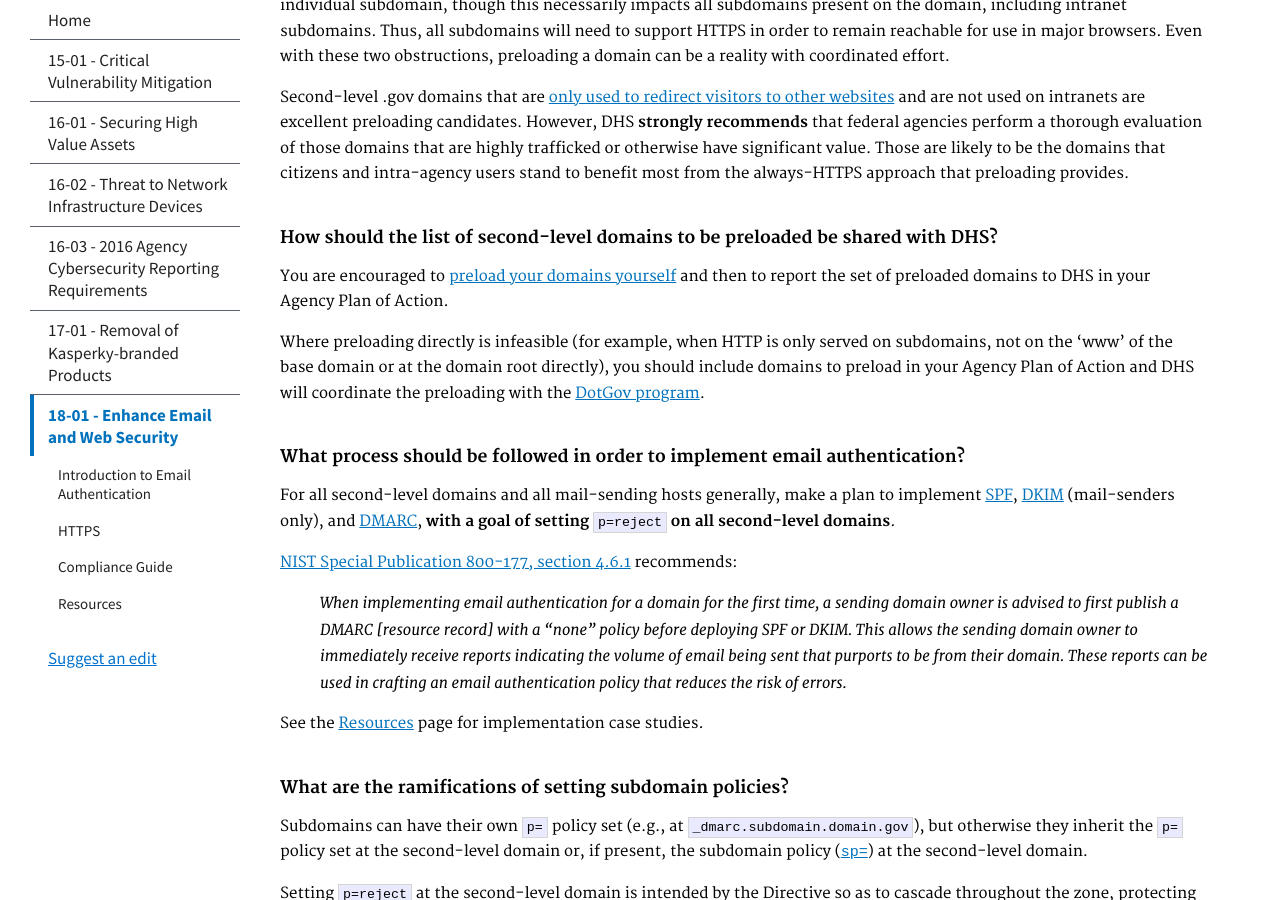
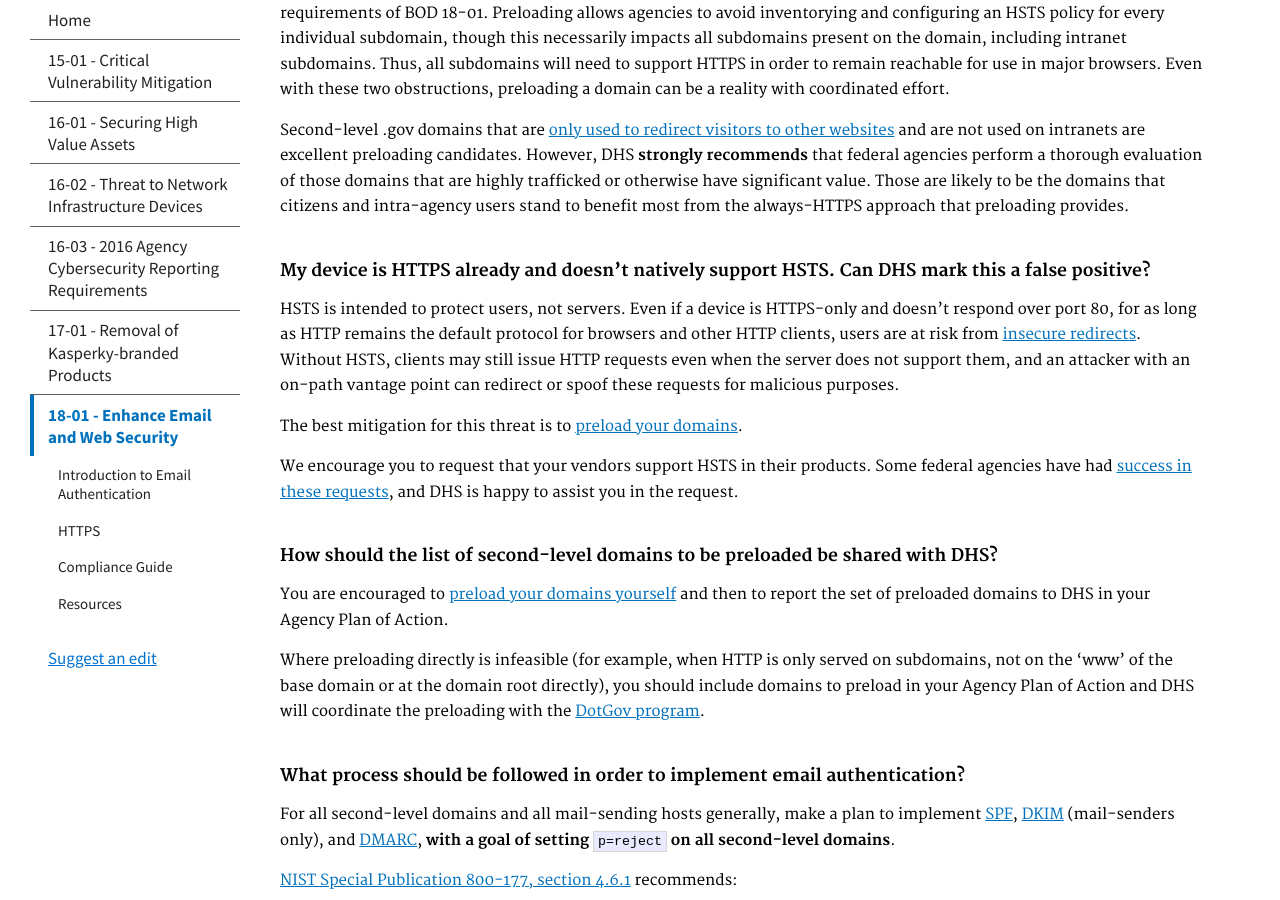
Before and after one commit to cisagov/cyber.dhs.gov, a Jekyll site: the page built from pages/18-01.md, in a window 1280 px wide and 900 px high, scrolled down 9831 px. Built offline with Jekyll 4.4.1, drawn with Linux system fonts in a browser that asks for light colours; some of the changed text lies outside the part shown.

Commit message:
merge fix for guide on 18-01

````diff
--- a/pages/18-01.md
+++ b/pages/18-01.md
@@ -325,6 +325,7 @@ Answers to other common compliance questions appear below.
 * [What is the scope of BOD 18-01?](#what-is-the-scope-of-bod-18-01)
 * [What is a second-level domain?](#what-is-a-second-level-domain)
 * [How does the web security requirement in BOD 18-01 differ from M-15-13?](#how-does-the-web-security-requirement-in-bod-18-01-differ-from-m-15-13)
+* [My device is HTTPS already and doesn't natively support HSTS. Can DHS mark this as a false positive?](#my-device-is-https-already-and-doesnt-natively-support-hsts-can-dhs-mark-this-a-false-positive)
 * [How should the list of second-level domains to be preloaded be shared with DHS?](#how-should-the-list-of-second-level-domains-to-be-preloaded-be-shared-with-dhs)
 * [What process should be followed in order to implement email authentication?](#what-process-should-be-followed-in-order-to-implement-email-authentication)
 * [What are the ramifications of setting subdomain policies?](#what-are-the-ramifications-of-setting-subdomain-policies)
@@ -355,7 +356,14 @@ BOD 18-01 also mandates two additional steps:
 
 [Preloading a domain](https://https.cio.gov/hsts/#hsts-preloading) enforces the use of HTTPS across an entire zone, and is technical compliance with the HTTPS usage requirements of BOD 18-01. Preloading allows agencies to avoid inventorying and configuring an HSTS policy for every individual subdomain, though this necessarily impacts all subdomains present on the domain, including intranet subdomains. Thus, all subdomains will need to support HTTPS in order to remain reachable for use in major browsers. Even with these two obstructions, preloading a domain can be a reality with coordinated effort.
 
-Second-level .gov domains that are [only used to redirect visitors to other websites](https://https.cio.gov/guide/#what-about-domains-that-are-only-used-to-redirect-visitors-to-other-websites%3f) and are not used on intranets are excellent preloading candidates. However, DHS **strongly recommends** that federal agencies perform a thorough evaluation of those domains that are highly trafficked or otherwise have significant value. Those are likely to be the domains that citizens and intra-agency users stand to benefit most from the always-HTTPS approach that preloading provides.
+Second-level .gov domains that are [only used to redirect visitors to other websites](https://https.cio.gov/guide/#what-about-domains-that-are-only-used-to-redirect-visitors-to-other-websites) and are not used on intranets are excellent preloading candidates. However, DHS **strongly recommends** that federal agencies perform a thorough evaluation of those domains that are highly trafficked or otherwise have significant value. Those are likely to be the domains that citizens and intra-agency users stand to benefit most from the always-HTTPS approach that preloading provides.
+
+#### My device is HTTPS already and doesn't natively support HSTS. Can DHS mark this a false positive?
+HSTS is intended to protect users, not servers. Even if a device is HTTPS-only and doesn't respond over port 80, for as long as HTTP remains the default protocol for browsers and other HTTP clients, users are at risk from [insecure redirects](https://https.cio.gov/hsts/#background). Without HSTS, clients may still issue HTTP requests even when the server does not support them, and an attacker with an on-path vantage point can redirect or spoof these requests for malicious purposes.
+
+The best mitigation for this threat is to [preload your domains](https://https.cio.gov/hsts/#hsts-preloading).
+
+We encourage you to request that your vendors support HSTS in their products. Some federal agencies have had [success in these requests](https://18f.gsa.gov/2017/05/25/from-launch-to-landing-how-nasa-took-control-of-its-https-mission/#leadership-buy-in), and DHS is happy to assist you in the request.
 
 
 #### How should the list of second-level domains to be preloaded be shared with DHS?
@@ -378,7 +386,7 @@ Subdomains can have their own `p=` policy set (e.g., at `_dmarc.subdomain.domain
 
 Setting `p=reject` at the second-level domain is intended by the Directive so as to cascade throughout the zone, protecting all subdomains against spoofing. This is thwarted, though, when a policy weaker than `p=reject` is set on any subdomain directly or via an`sp=` tag set on a second-level domain.
 
-While you work to properly authenticate email sent from subdomains, it is reasonable to set weaker-than-reject `p=` policies on subdomains or by setting an `sp=` on second-level domains. However, [at one year after BOD issuance](https://cyber.dhs.gov/#checklist), the second-level domain **must be at `p=reject` with no `sp=` policies set at the second-level domain nor subdomains with explicit policies less restrictive than `reject`.**
+While you work to properly authenticate email sent from subdomains, it is reasonable to set weaker-than-reject `p=` policies on subdomains or by setting an `sp=` on second-level domains. However, [at one year after BOD issuance](#checklist), the second-level domain **must be at `p=reject` with no `sp=` policies set at the second-level domain nor subdomains with explicit policies less restrictive than `reject`.**
 
 
 #### What should be done with domains that do not send mail?
@@ -418,13 +426,13 @@ Federal agencies must add DHS NCCIC as an aggregate report recipient. The addres
 ##### *Sending DMARC reports to more than one location*
 You are encouraged to receive your own DMARC reports in addition to sending them to DHS.
 
-When adding an additional `rua`, each address requires its own `mailto:`, and the addresses are then separated by a comma. The `rua` portion of the DMARC policy record could look like the following:
+When crafting this portion of the DMARC record, take care that a) only one `rua=` is defined, b) each address has its own `mailto:`, and c) email addresses are separated by a comma. The `rua` portion of the DMARC policy record could look like the following:
 
 >```
 rua=mailto:dmarc-reports@example.gov,mailto:reports@dmarc.cyber.dhs.gov
 ```
 
-See [RFC 7489, section 6.2](https://tools.ietf.org/html/rfc7489#section-6.2), or an example at [appendix B.2.4](https://tools.ietf.org/html/rfc7489#appendix-B.2.4).
+You should also note that while receivers must support the ability to send to at least two reporting addresses, a limit can be imposed *beyond* two. See [RFC 7489, section 6.2](https://tools.ietf.org/html/rfc7489#section-6.2), or an example at [appendix B.2.4](https://tools.ietf.org/html/rfc7489#appendix-B.2.4).
 
 ##### *Sending DMARC reports to a different domain than your own*
 Sending DMARC reports to a domain *different than the one requesting reports* requires additional configuration at the intended recipient's DNS. In order to mitigate a denial of service threat whereby someone could request DMARC reports be sent to arbitrary domains, an intended recipient of DMARC reports must signal its willingness to accept another domain's reports with a DNS TXT record with the value `v=DMARC1` at a URI that follows this syntax:
````
